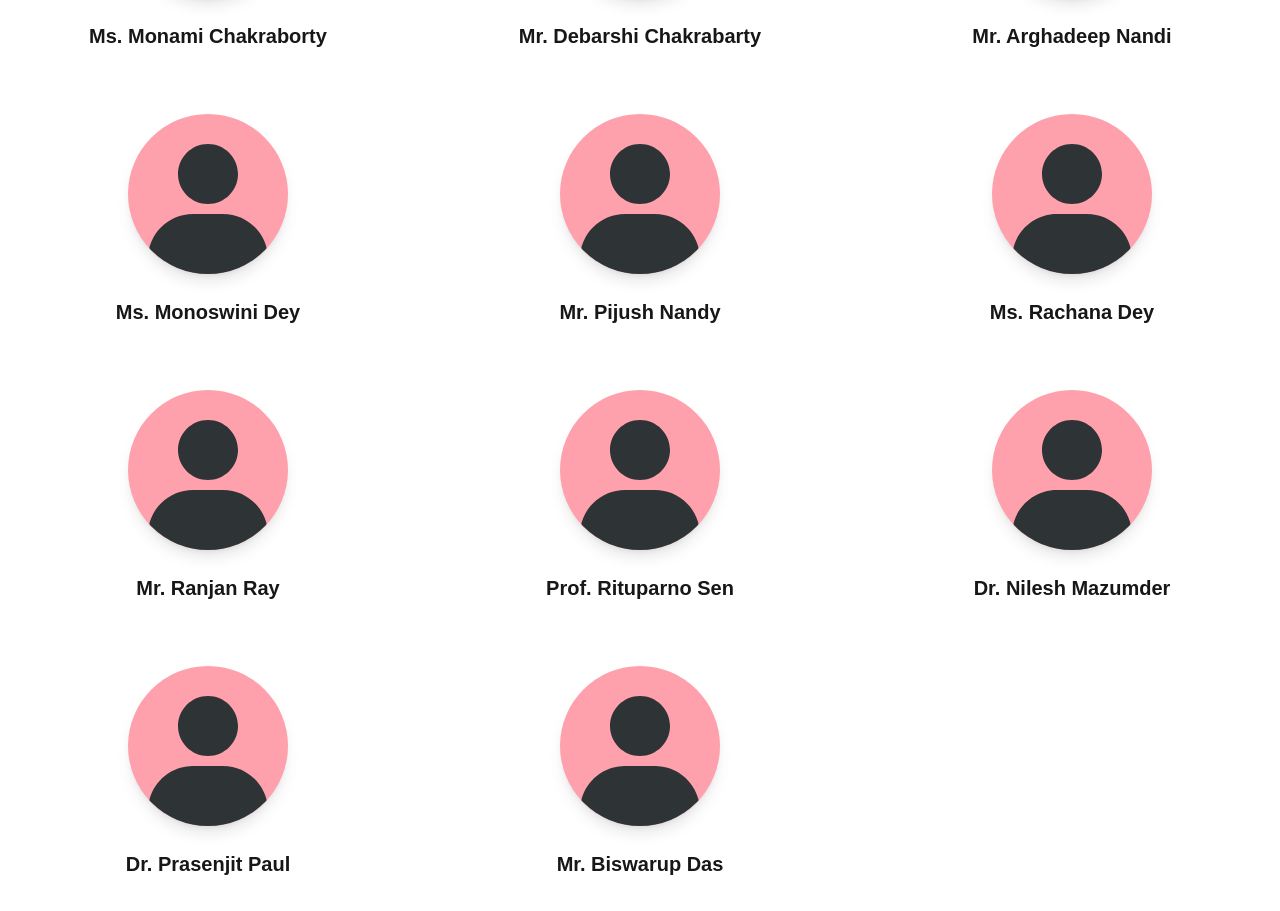
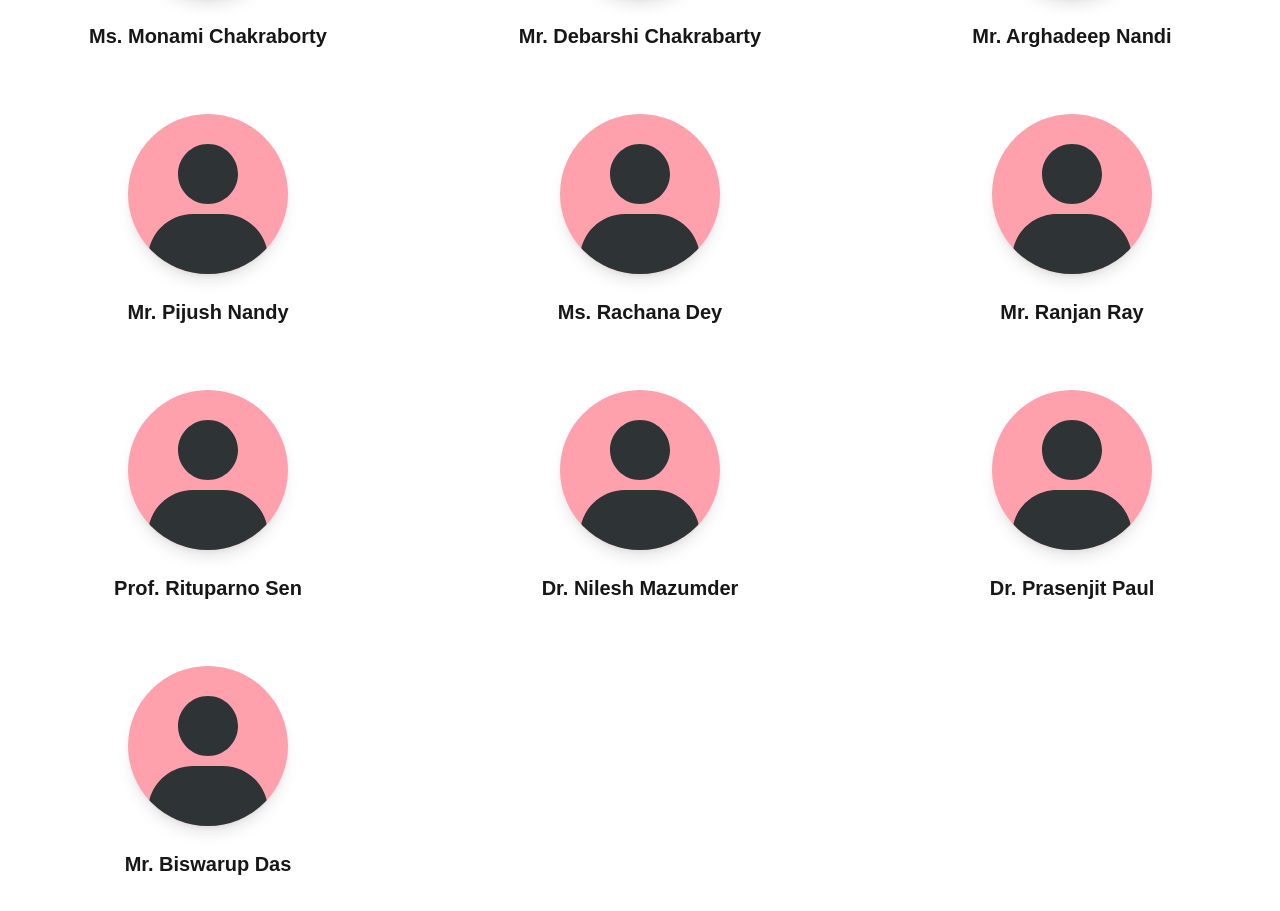
Before and after one commit to RayBreeze/pratibimba, a Next.js app: page /Archive/2023 in a window 1280 px wide. Shown: the part 1234-2145 px from the top of the page. Built offline with nearby package versions, Linux system fonts and the light colour scheme; a web font is replaced by a local one.

Commit message:
bug: Fixed bug
bug fix

```diff
--- a/src/app/Archive/2023/page.tsx
+++ b/src/app/Archive/2023/page.tsx
@@ -87,18 +87,6 @@ export default function Archive2023() {
           />
         </div>
         <h3 className="mt-6 text-xl font-semibold">Mr. Arghadeep Nandi</h3>
-      </div>
-
-      {/* Member 1 */}
-      <div className="text-center">
-        <div className="relative w-40 h-40 mx-auto rounded-full overflow-hidden shadow-lg bg-rose-300">
-          <img
-            src="/avatar-default.svg"
-            alt="President"
-            className="w-50 h-50 object-contain"
-          />
-        </div>
-        <h3 className="mt-6 text-xl font-semibold">Ms. Monoswini Dey</h3>
       </div>
 
       {/* Member 1 */}
```
